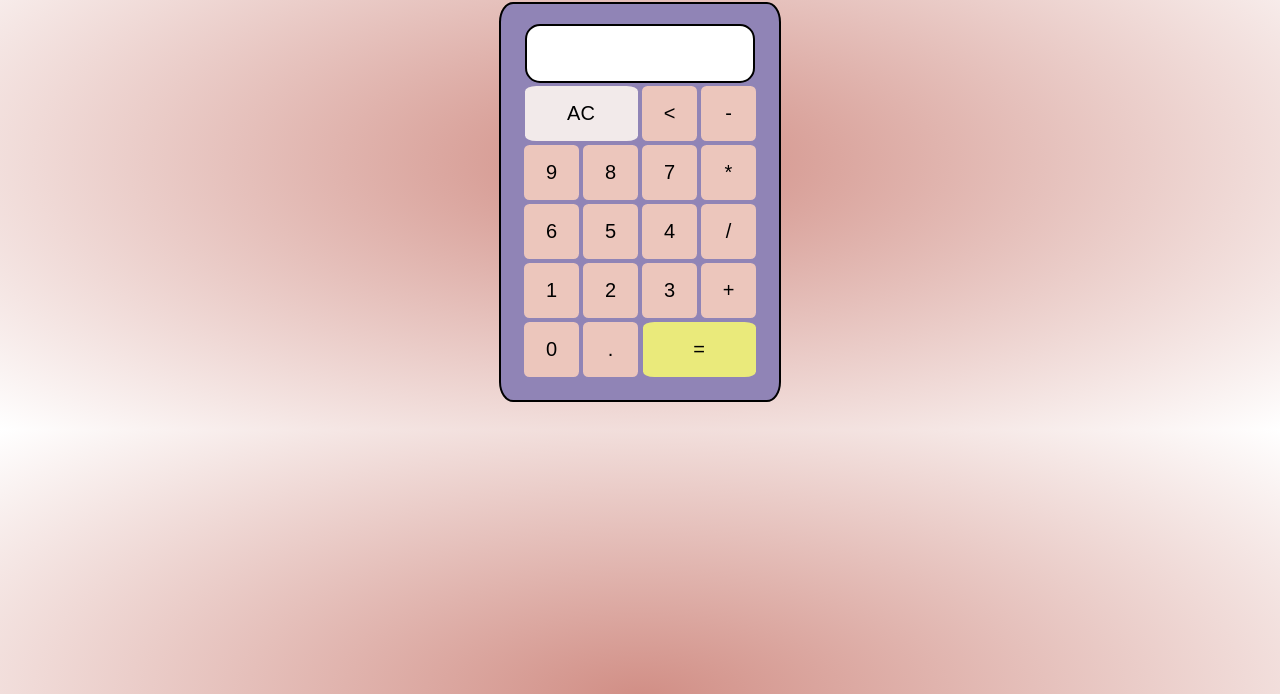
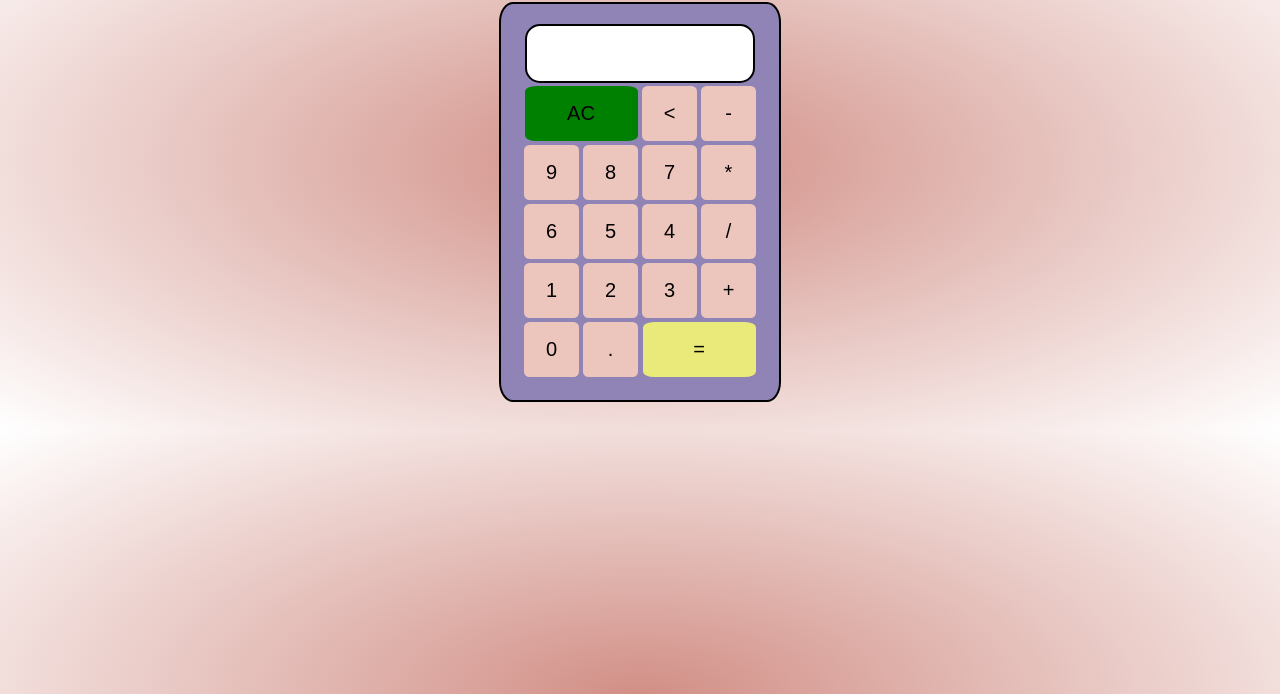
Before and after one commit to a6dubey/calculator, a plain HTML site: page index.html in a window 1280 px wide. In both pictures the pointer is over the button "AC". Shown: the part 106-800 px from the top of the page. Drawn offline with Linux system fonts and the light colour scheme.

Commit message:
Update style.css

```diff
--- a/style.css
+++ b/style.css
@@ -12,7 +12,7 @@ button{
     /* margin-top: 10px; */
 }
 button:hover{
-    background-color: rgb(242, 234, 234);
+    background-color: green;
 }
 
 
```
